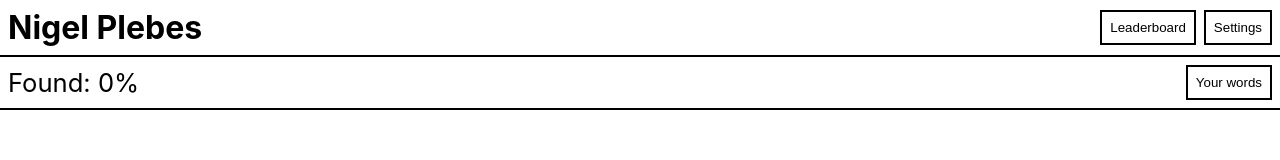
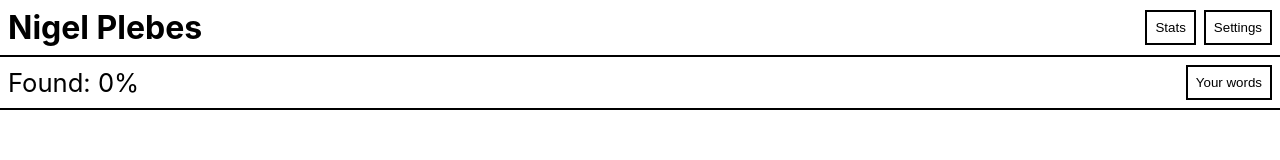
Before and after one commit to akflds/nigel-plebes, a React (Create React App) app: page / in a window 1280 px wide. Shown: the top 160 px of the page. Built offline with nearby package versions, Linux system fonts and the light colour scheme.

Commit message:
refactor leaderboard to stats

```diff
--- a/src/App.js
+++ b/src/App.js
@@ -1,6 +1,6 @@
 import { useState, useEffect } from "react";
 import Header from "./components/Header";
-import Leaderboard from "./components/Leaderboard";
+import Stats from "./components/Stats";
 import Settings from "./components/Settings";
 import Gameboard from "./components/Gameboard";
 import "./App.css";
@@ -27,7 +27,7 @@ function App() {
   const [fixedLetter, setFixedLetter] = useState(false);
 
   // display states
-  const [showLeaderboard, setShowLeaderboard] = useState(false);
+  const [showStats, setShowStats] = useState(false);
   const [showSettings, setShowSettings] = useState(false);
 
   useEffect(() => {
@@ -41,13 +41,13 @@ function App() {
   return (
     <div className="App">
       <Header
-        showLeaderboard={showLeaderboard}
+        showStats={showStats}
         showSettings={showSettings}
-        setShowLeaderboard={setShowLeaderboard}
+        setShowStats={setShowStats}
         setShowSettings={setShowSettings}
       />
-      {showLeaderboard ? (
-        <Leaderboard />
+      {showStats ? (
+        <Stats />
       ) : showSettings ? (
         <Settings
           playing={playing}
--- a/src/components/Header.jsx
+++ b/src/components/Header.jsx
@@ -1,11 +1,6 @@
 import styles from "./Header.module.css";
 
-const Header = ({
-  showLeaderboard,
-  setShowLeaderboard,
-  showSettings,
-  setShowSettings,
-}) => {
+const Header = ({ showStats, setShowStats, showSettings, setShowSettings }) => {
   return (
     <header className={styles.header}>
       <div className={styles.headerLeft}>
@@ -13,19 +8,19 @@ const Header = ({
       </div>
       <div className={styles.headerRight}>
         <button
-          className={showLeaderboard ? styles.clicked : ""}
+          className={showStats ? styles.clicked : ""}
           onClick={() => {
-            setShowLeaderboard((curr) => !curr);
+            setShowStats((curr) => !curr);
             setShowSettings(false);
           }}
         >
-          Leaderboard
+          Stats
         </button>
         <button
           className={showSettings ? styles.clicked : ""}
           onClick={() => {
             setShowSettings((curr) => !curr);
-            setShowLeaderboard(false);
+            setShowStats(false);
           }}
         >
           Settings
--- a/src/components/Leaderboard.jsx
+++ /dev/null
@@ -1,5 +0,0 @@
-const Leaderboard = () => {
-  return <h2>Leaderboard</h2>;
-};
-
-export default Leaderboard;
--- /dev/null
+++ b/src/components/Stats.jsx
@@ -0,0 +1,5 @@
+const Stats = () => {
+  return <h2>Stats</h2>;
+};
+
+export default Stats;
```
